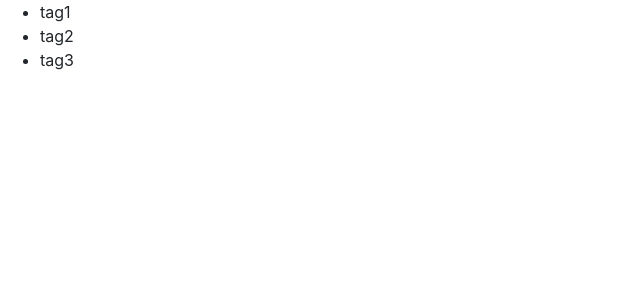
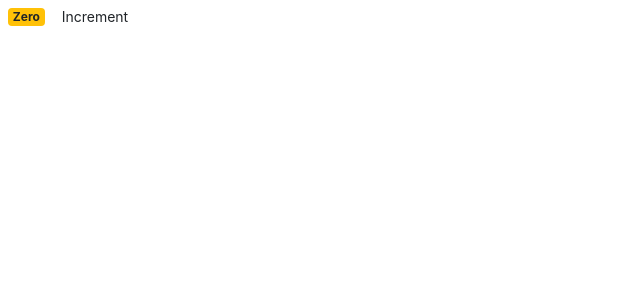
Before and after one commit to Darkace01/yourappname, a React (Create React App) app: page / in a window 1280 px wide. Shown: the top 300 px of the page, without its empty margins (0-640 px from the left). Built offline with nearby package versions, Linux system fonts and the light colour scheme.

Commit message:
Handling Events

```diff
--- a/src/components/counter.jsx
+++ b/src/components/counter.jsx
@@ -2,28 +2,33 @@
 class Counter extends Component {
   state = {
     count: 0,
-    //Delete this to check
-    tags: ["tag1", "tag2", "tag3"],
   };
-
-  renderTags() {
-    if (this.state.tags.length === 0) return <p>There are no tags!</p>;
-
-    return (
-      <ul>
-        {this.state.tags.map((tag) => (
-          <li key={tag}>{tag}</li>
-        ))}
-      </ul>
-    );
+  handleIncrement() {
+    console.log("Increment Clicked", this);
   }
   render() {
     return (
       <div>
-        {this.state.tags.length === 0 && "Please create a new tag!"}
-        {this.renderTags()}
+        <span className={this.getBadgeClasses()}>{this.formatCount()}</span>
+        <button
+          onClick={this.handleIncrement}
+          className="btn btn-default btn-sm"
+        >
+          Increment
+        </button>
       </div>
     );
+  }
+
+  getBadgeClasses() {
+    let classes = "badge m-2 badge-";
+    classes += this.state.count === 0 ? "warning" : "primary";
+    return classes;
+  }
+
+  formatCount() {
+    const { count } = this.state;
+    return count === 0 ? "Zero" : count;
   }
 }
 
```
